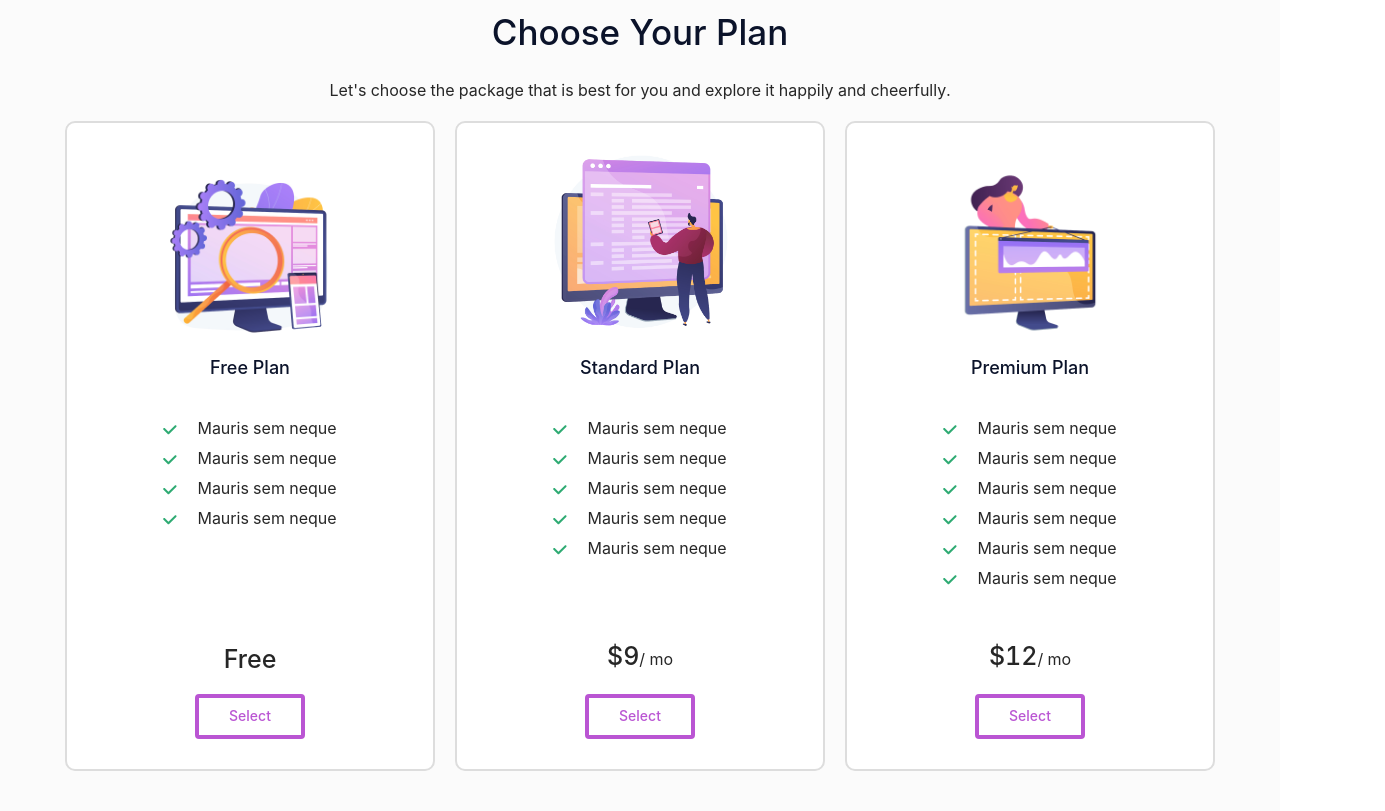
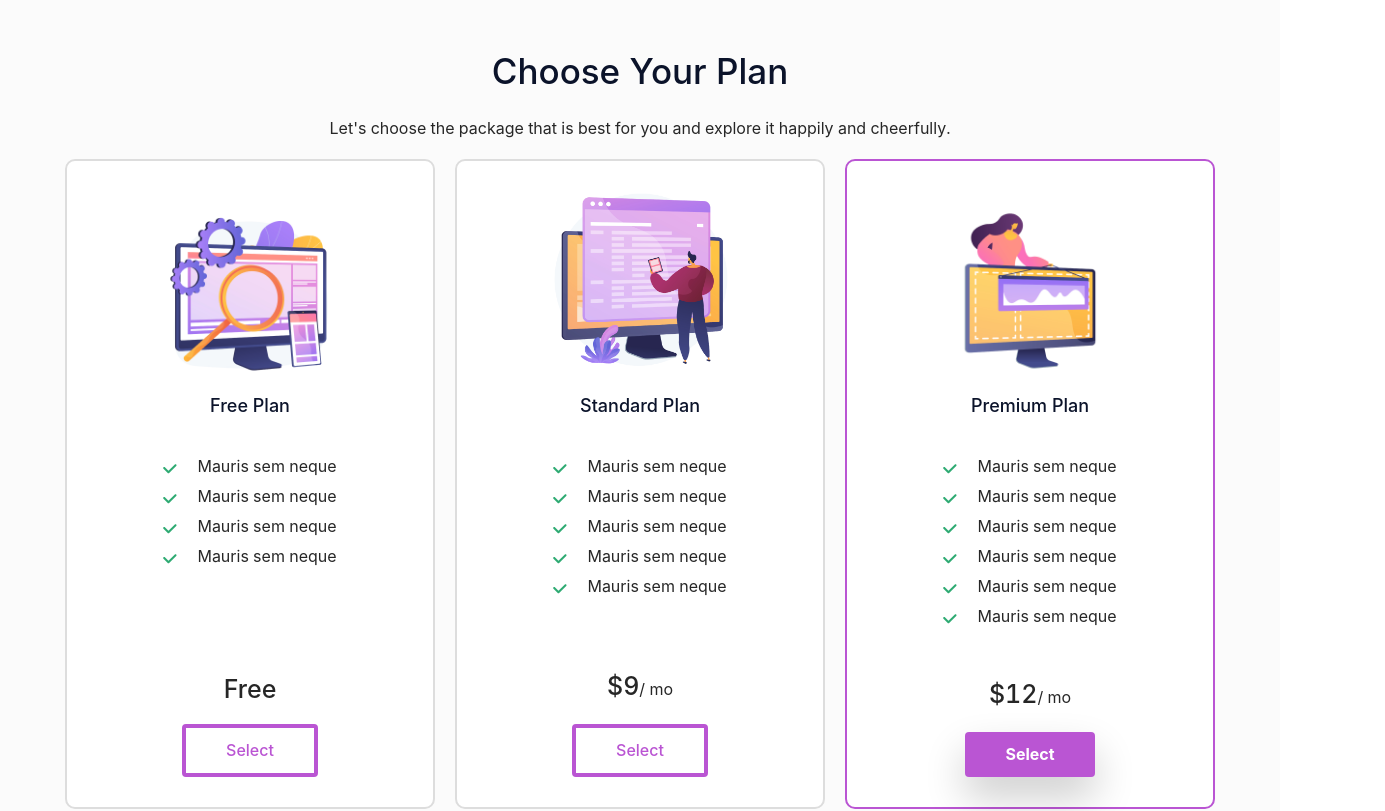
Before and after one commit to sixtusDev/paddle-frontend-assessment, a React (Create React App) app: page / in a window 1280 px wide. Shown: the part 1140-1951 px from the top of the page, 1385 px wide, since content can reach past the window. Built offline with nearby package versions, Linux system fonts and the light colour scheme.

Commit message:
Made some tweaks

```diff
--- a/src/components/Button/Button.jsx
+++ b/src/components/Button/Button.jsx
@@ -1,12 +1,7 @@
 import "./Button.scss";
 
 const Button = ({ type, children }) => {
-  return (
-    <button className={`Button Button-${type}`}>
-      {" "}
-      <span>{children}</span>
-    </button>
-  );
+  return <button className={`Button Button-${type}`}> {children}</button>;
 };
 
 export default Button;
--- a/src/components/Button/Button.scss
+++ b/src/components/Button/Button.scss
@@ -1,16 +1,23 @@
 .Button {
-  padding: 0.5rem 3rem;
+  padding: 1rem 4rem;
   outline: none;
+  border: none;
   line-height: 1.9;
   border-radius: 4px;
-
-  span {
-    font-weight: 500 !important;
-  }
+  font-size: 1.6rem;
+  line-height: 2.5rem;
+  font-weight: 500;
 
   &-outline {
     border: 4px solid var(--app-color);
     color: var(--app-color);
     background-color: var(--color-white);
   }
+
+  &-solid {
+    background-color: var(--app-color);
+    color: var(--color-white);
+    font-weight: bold;
+    box-shadow: 0 2rem 4rem rgba($color: #000, $alpha: 0.2);
+  }
 }
--- a/src/components/Card/Card.jsx
+++ b/src/components/Card/Card.jsx
@@ -14,9 +14,16 @@ const Card = ({
   name,
   location,
   rating,
+  active,
 }) => {
   return type === "plan" ? (
-    <div className="CardPrice flex-column justify-content-between">
+    <div
+      className={
+        active
+          ? "CardPrice flex-column justify-content-between active"
+          : "CardPrice flex-column justify-content-between"
+      }
+    >
       <div className="mb20">
         <img className="CardPrice__image" src={image} alt="card" />
         <h3 className="app-heading3 mb30">{plan}</h3>
@@ -38,7 +45,7 @@ const Card = ({
         ) : (
           <div className="app-heading6 mb20">Free</div>
         )}
-        <Button type="outline">Select</Button>
+        <Button type={active ? "solid" : "outline"}>Select</Button>
       </div>
     </div>
   ) : (
--- a/src/components/Card/Card.scss
+++ b/src/components/Card/Card.scss
@@ -19,3 +19,7 @@
     height: 6rem;
   }
 }
+
+.active {
+  border: 2px solid var(--app-color);
+}
--- a/src/components/footer/Footer.jsx
+++ b/src/components/footer/Footer.jsx
@@ -6,10 +6,10 @@ const Footer = () => {
   return (
     <footer className="Footer">
       <div className="container">
-        <Row gutter={50}>
+        <Row gutter={100} justify="space-between">
           <Col span={6}>
             <div>
-              <img src={logo} alt="logo" />
+              <img src={logo} alt="logo" className="mb10" />
               <p className="app-paragraph">
                 Praesent mollis lobortis nisl nec laoreet. Duis euismod nisl nec
                 ante egestas ullamcorper. Duis id mauris consequat, ultrices
--- a/src/components/header/Header.jsx
+++ b/src/components/header/Header.jsx
@@ -5,8 +5,9 @@ import logo from "../../assets/logo.svg";
 
 const Header = () => {
   return (
-    <header className="Header flex-row justify-content-between">
-      {/* <div className="container"> */}
+    <header className="Header ">
+      <div className="container">
+        <div className="flex-row justify-content-between align-items-center mb30">
           <img src={logo} alt="logo" className="Header__image" />
 
           <nav className="Header__nav">
@@ -27,7 +28,8 @@ const Header = () => {
             <span className="Header__cta-link">Sign In</span>
             <Button type="outline">Sign Up</Button>
           </div>
-      {/* </div> */}
+        </div>
+      </div>
     </header>
   );
 };
--- a/src/index.scss
+++ b/src/index.scss
@@ -67,6 +67,22 @@ body {
 
 .align-items-center {
   align-items: center;
+}
+
+.arrow-right {
+  width: 60px;
+  height: 60px;
+  border-radius: 50%;
+  text-align: center;
+  background-color: var(--app-color);
+  position: relative;
+}
+
+.arrow-right-image {
+  position: absolute;
+  top: 50%;
+  left: 50%;
+  transform: translate(-50%, -50%);
 }
 
 .center {
--- a/src/pages/Home/Home.jsx
+++ b/src/pages/Home/Home.jsx
@@ -178,6 +178,7 @@ const Home = () => {
                   plan="Premium Plan"
                   type="plan"
                   price="12"
+                  active
                 />
               </Col>
             </Row>
@@ -254,9 +255,15 @@ const Home = () => {
           </Row>
         </div>
         <div className="container">
-          <div className="flex-row justify-content-end mt20">
-            <img src={arrowLeftIcon} alt="arrow" />
-            <img src={arrowRightIcon} alt="arrow" />
+          <div className="flex-row justify-content-end mt20 mb50">
+            <img src={arrowLeftIcon} alt="arrow" className="mr10" />
+            <div className="arrow-right">
+              <img
+                className="arrow-right-image"
+                src={arrowRightIcon}
+                alt="arrow right"
+              />
+            </div>
           </div>
         </div>
       </section>
```
Lines whose indentation alone changed are shown as unchanged.
